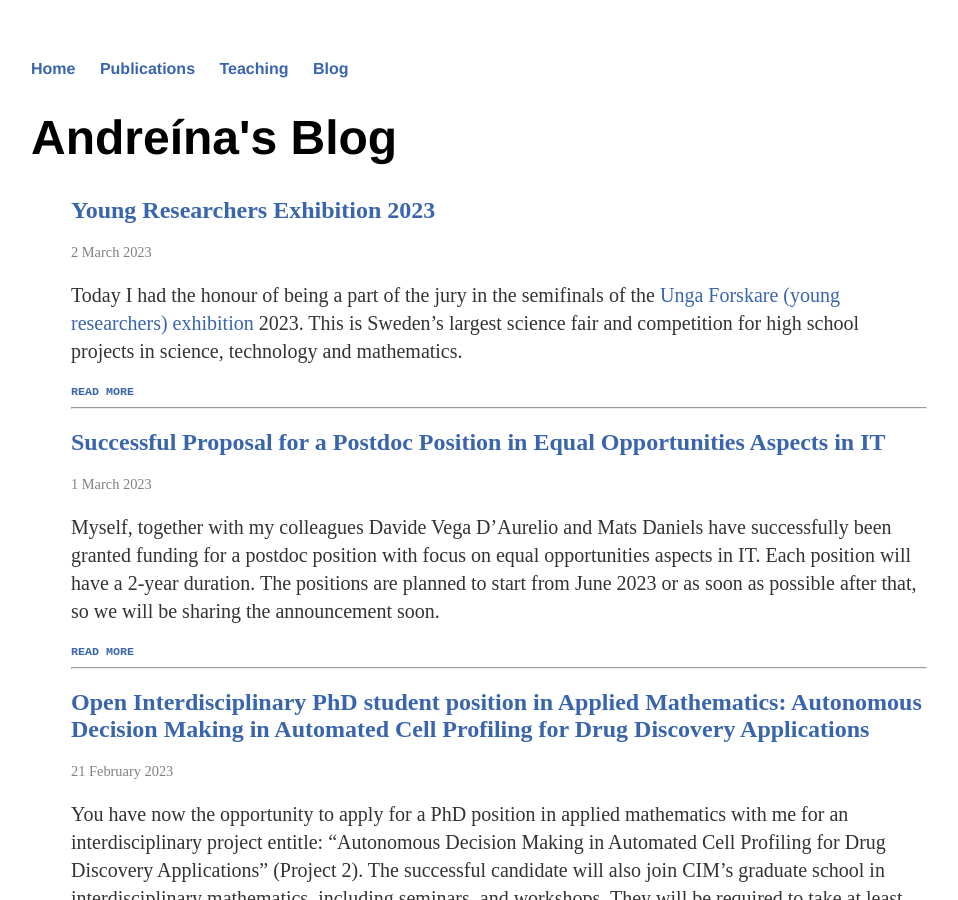
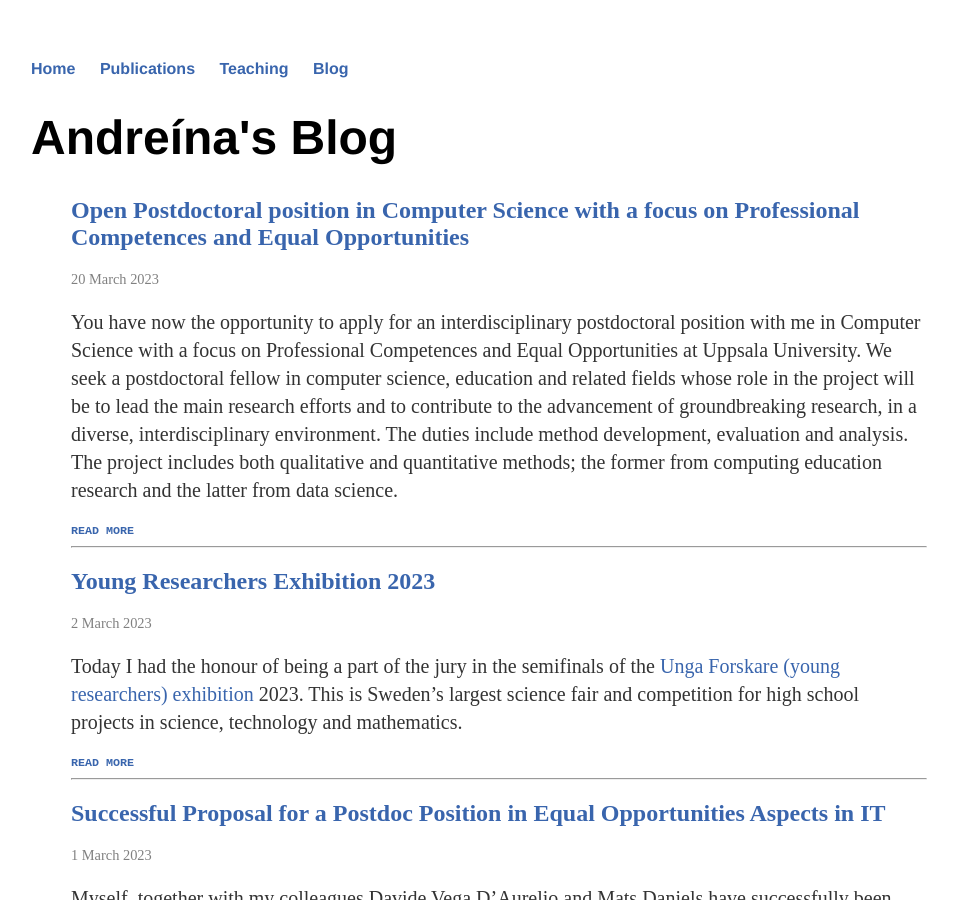
Before and after one commit to andreina-francisco/andreina-francisco.github.io, a Jekyll site: the page built from blog/index.html, in a window 1280 px wide and 900 px high. Shown: the whole window, without its empty margins (161-1119 px from the left). Built offline with Jekyll 4.4.1, drawn with Linux system fonts in a browser that asks for light colours; nearby versions of some CDN libraries; a style sheet for code colours, icons or effects is not loaded.

Commit message:
Postdoc blog post

```diff
--- /dev/null
+++ b/_posts/2023-03-20-open-postdoc-position.md
@@ -0,0 +1,22 @@
+---
+layout: post
+title: "Open Postdoctoral position in Computer Science with a focus on Professional Competences and Equal Opportunities"
+date: 2023-03-20
+feature-img: "https://cdn.varbi.com/209/ef5d033f4c9fc4cf52a863eadf2848d2.jpg"
+---
+
+You have now the opportunity to apply for an interdisciplinary postdoctoral position with me in Computer Science with a focus on Professional Competences and Equal Opportunities at Uppsala University. We seek a postdoctoral fellow in computer science, education and related fields whose role in the project will be to lead the main research efforts and to contribute to the advancement of groundbreaking research, in a diverse, interdisciplinary environment. The duties include method development, evaluation and analysis. The project includes both qualitative and quantitative methods; the former from computing education research and the latter from data science.
+
+This postdoctoral position is a 2-year career-development appointment focused on research, and includes a limited amount of teaching (20%).
+
+The position is funded by and takes place in the context of the department’s initiative to strengthen its research on equal opportunities aspects in IT.
+
+The candidate will be hosted by UpCERG, Uppsala Computing Education Research Group at the Information Technology Department and will be working very closely with the local and international collaborators. In particular, the project is led by an interdisciplinary group of researchers and teachers from both the Computing Science Division and Vi3.
+
+<p align="center">
+<img src="https://cdn.varbi.com/209/ef5d033f4c9fc4cf52a863eadf2848d2.jpg" width="600">
+</p>
+
+**Deadline to apply: May 2nd, 2023**
+
+Please contact me if you have any questions about the project.
```
Also changed, not shown: _posts/2023-02-21-cim-phd-position.md (+1 -1 lines).
